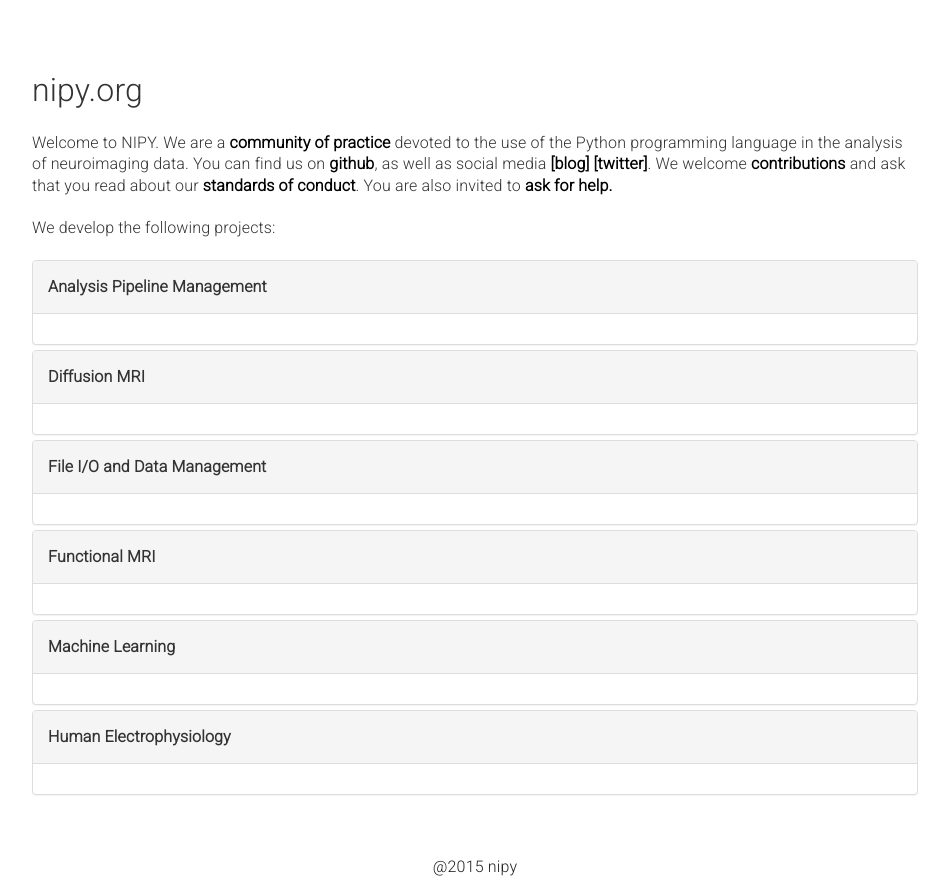
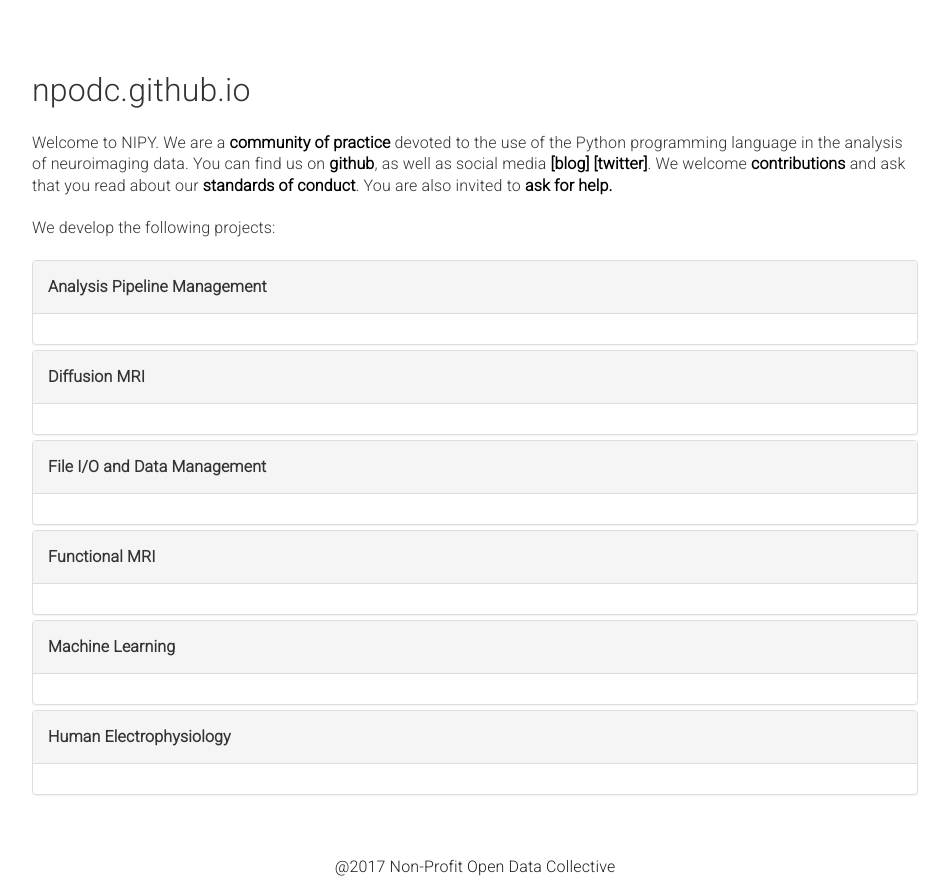
Before and after one commit to Nonprofit-Open-Data-Collective/nonprofit-open-data-collective.github.io, a Jekyll site: the page built from index.html, in a window 1280 px wide. Shown: the part 122-1011 px from the top of the page, without its empty margins (165-1114 px from the left). Built offline with Jekyll 4.4.1, drawn with Linux system fonts in a browser that asks for light colours; nearby versions of some CDN libraries; a script that is not in the unit is left out; the list of posts is cut into pages by our own code.

Commit message:
ENH: Make initial config changes for: GA, blog, authorship.

```diff
--- a/_config.yml
+++ b/_config.yml
@@ -1,11 +1,11 @@
 # Site settings
-title: nipy.org
-description: "nipy.org"
-url: "nipy.org"
+title: Non-Profit Open Data Collective
+description: "npodc.github.io"
+url: "npodc.github.io"
 author:
-  name: "nipy"
-  email: "neuroimaging@python.org"
-  url: "nipy.github.io"
+  name: "Ben Cipollini"
+  email: "bcipollini@classy.org"
+  url: "npodc.github.io"
 
 # Build settings
 baseurl: ""  # this must be line 11; see circle_urls.sh
@@ -18,10 +18,12 @@
 
 # Custom variables
 version: "1.1.0"
-googleanalytics: "UA-69411900-1"
+currentYear: "2017"
+googleanalytics: "UA-104155364-1"
+blogUrl: "#"
 
 # SEO
-logo: /img/nipy.png
+logo: /img/npodc-logo.png
 authorTwitter: 'nipyorg'
 gems:
   - jekyll-seo-tag
--- a/_includes/footer.html
+++ b/_includes/footer.html
@@ -1,4 +1,4 @@
-<footer><span>@2015 nipy</span></footer>
+<footer><span>@{{ site.currentYear }} {{ site.title }}</span></footer>
 
 <script>
   (function(i,s,o,g,r,a,m){i['GoogleAnalyticsObject']=r;i[r]=i[r]||function(){
--- a/_includes/link.html
+++ b/_includes/link.html
@@ -1,4 +1,4 @@
-<a href="http://neuroimaging.tumblr.com">Blog</a>
+<a href="{{ site.blogUrl }} ">Blog</a>
 <a href="{{ '/help.html' | prepend: site.baseurl }}">Help</a>
 <a href="{{ '/conduct.html' | prepend: site.baseurl }}">Conduct</a>
 <a href="{{ '/workshops' | prepend: site.baseurl }}">Workshops</a>
```
Also changed, not shown: _data/contribute.yml (+5 -4 lines).
